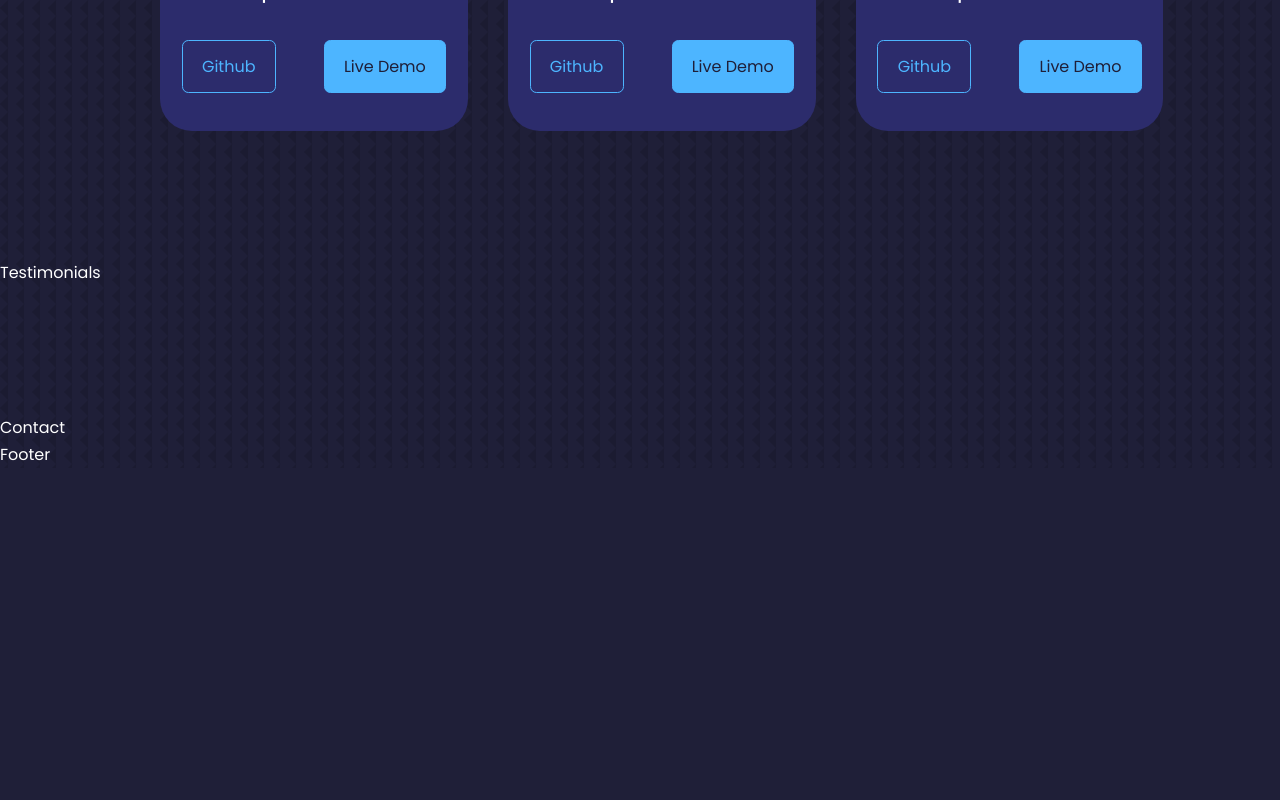
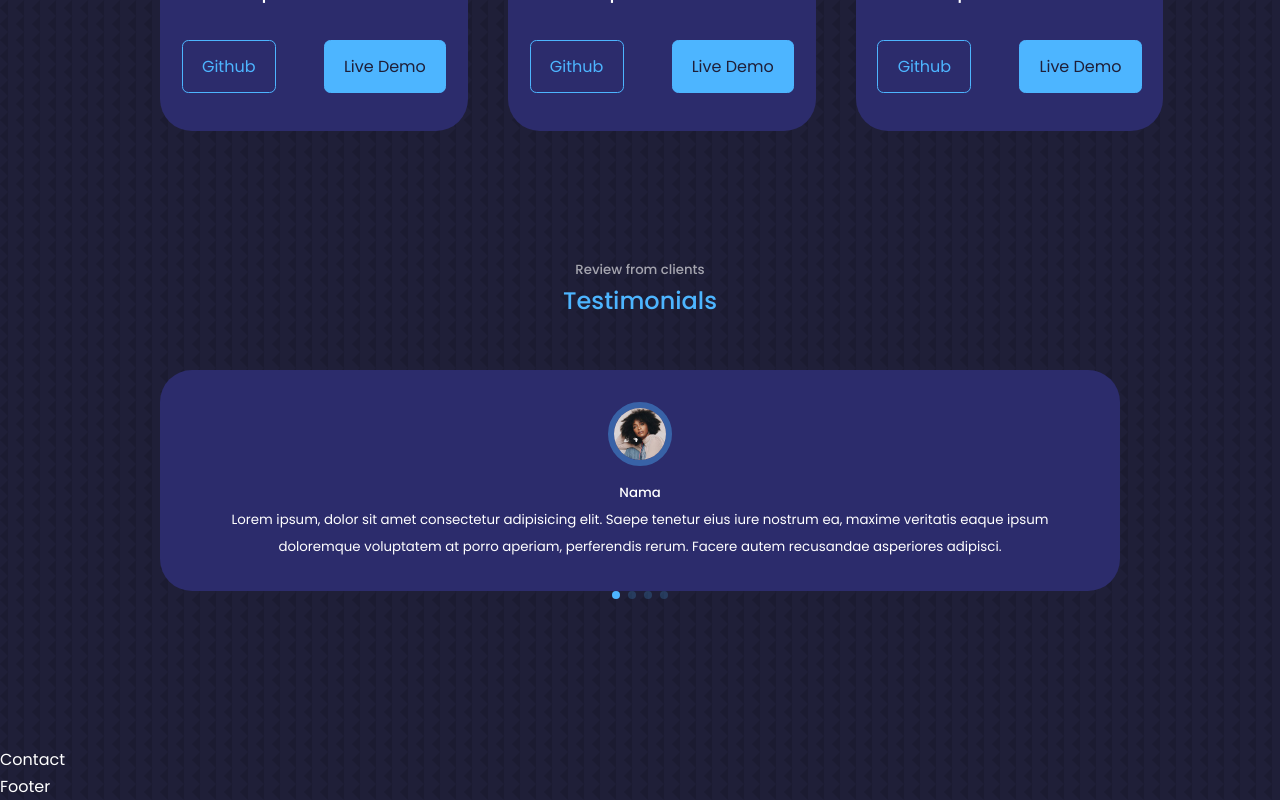
Before and after one commit to imamsudarajat04/my-porto-reactjs, a React (Create React App) app: page / in a window 1280 px wide. Shown: the part 3728-4528 px from the top of the page. Before the commit the page ends 4196 px from the top, so only its background shows below. Built offline with nearby package versions, Linux system fonts and the light colour scheme.

Commit message:
Update Testimonials Layouts

```diff
--- a/package.json
+++ b/package.json
@@ -10,6 +10,7 @@
     "react-dom": "^18.1.0",
     "react-icons": "^4.3.1",
     "react-scripts": "5.0.1",
+    "swiper": "^8.1.6",
     "web-vitals": "^2.1.4"
   },
   "scripts": {
--- a/src/components/testimonials/Testimonials.css
+++ b/src/components/testimonials/Testimonials.css
@@ -0,0 +1,51 @@
+.container .testimonials__container {
+    width: 40%;
+    padding-bottom: 4rem;
+}
+
+.client__avatar {
+    width: 4rem;
+    aspect-ratio: 1/1;
+    overflow: hidden;
+    border-radius: 50%;
+    margin: 0 auto 1rem;
+    border: 0.4rem solid var(--color-primary-variant);
+}
+
+.testimonial {
+    background: var(--color-bg-variant);
+    text-align: center;
+    padding: 2rem;
+    border-radius: 2rem;
+    user-select: none;
+}
+
+.client__review {
+    color: var(--color-light);
+    font-weight: 300;
+    display: block;
+    width: 80%;
+    margin: 0.8rem auto 0;
+}
+
+.swiper-pagination-clickable .swiper-pagination-bullet {
+    background: var(--color-primary);
+}
+
+/* Media Queries (Medium Devices) */
+@media screen and (max-width: 1024px) {
+    .container .testimonials__container {
+        width: 60%;
+    }
+}
+
+/* Media Queries (Small Devices) */
+@media screen and (max-width: 600px) {
+    .container .testimonials__container {
+        width: var(--container-width-sm);
+    }
+
+    .client__review {
+        width: var(--container-width-sm);
+    }
+}
--- a/src/components/testimonials/Testimonials.jsx
+++ b/src/components/testimonials/Testimonials.jsx
@@ -1,9 +1,86 @@
 import React from 'react'
 import './Testimonials.css'
+import AVTR1 from '../../assets/avatar1.jpg'
+import AVTR2 from '../../assets/avatar2.jpg'
+import AVTR3 from '../../assets/avatar3.jpg'
+import AVTR4 from '../../assets/avatar4.jpg'
+
+// import Swiper core and required modules
+import { Pagination} from 'swiper';
+
+import { Swiper, SwiperSlide } from 'swiper/react';
+
+// Import Swiper styles
+import 'swiper/css';
+import 'swiper/css/pagination';
+
 
 const Testimonials = () => {
   return (
-    <section id='testimonials'>Testimonials</section>
+    <section id='testimonials'>
+      <h5>Review from clients</h5>
+      <h2>Testimonials</h2>
+
+      <Swiper className="container testimonials__container"
+      modules={[Pagination]}
+      spaceBetween={40}
+      slidesPerView={1}
+      pagination={{ clickable: true }}
+      >
+        <SwiperSlide className="testimonial">
+          <div className="client__avatar">
+            <img src={AVTR1} alt="Avatar" />
+          </div>
+
+          <h5 className='client__name'>Nama</h5>
+            <small className='cleint__review'>
+              Lorem ipsum, dolor sit amet consectetur adipisicing elit.
+              Saepe tenetur eius iure nostrum ea, maxime veritatis eaque ipsum doloremque voluptatem at porro aperiam, perferendis rerum.
+              Facere autem recusandae asperiores adipisci.
+            </small>
+        </SwiperSlide>
+
+        <SwiperSlide className="testimonial">
+          <div className="client__avatar">
+            <img src={AVTR2} alt="Avatar" />
+          </div>
+
+          <h5 className='client__name'>Nama</h5>
+            <small className='client__review'>
+              Lorem ipsum, dolor sit amet consectetur adipisicing elit.
+              Saepe tenetur eius iure nostrum ea, maxime veritatis eaque ipsum doloremque voluptatem at porro aperiam, perferendis rerum.
+              Facere autem recusandae asperiores adipisci.
+            </small>
+        </SwiperSlide>
+
+        <SwiperSlide className="testimonial">
+          <div className="client__avatar">
+            <img src={AVTR3} alt="Avatar" />
+          </div>
+
+          <h5 className='client__name'>Nama</h5>
+            <small className='client__review'>
+              Lorem ipsum, dolor sit amet consectetur adipisicing elit.
+              Saepe tenetur eius iure nostrum ea, maxime veritatis eaque ipsum doloremque voluptatem at porro aperiam, perferendis rerum.
+              Facere autem recusandae asperiores adipisci.
+            </small>
+        </SwiperSlide>
+
+        <SwiperSlide className="testimonial">
+          <div className="client__avatar">
+            <img src={AVTR4} alt="Avatar" />
+          </div>
+
+          <h5 className='client__name'>Nama</h5>
+            <small className='client__review'>
+              Lorem ipsum, dolor sit amet consectetur adipisicing elit.
+              Saepe tenetur eius iure nostrum ea, maxime veritatis eaque ipsum doloremque voluptatem at porro aperiam, perferendis rerum.
+              Facere autem recusandae asperiores adipisci.
+            </small>
+        </SwiperSlide>
+
+      </Swiper>
+    </section>
   )
 }
 
```
Also changed, not shown: 1 other file (tests, documents, lock files or other folders).
